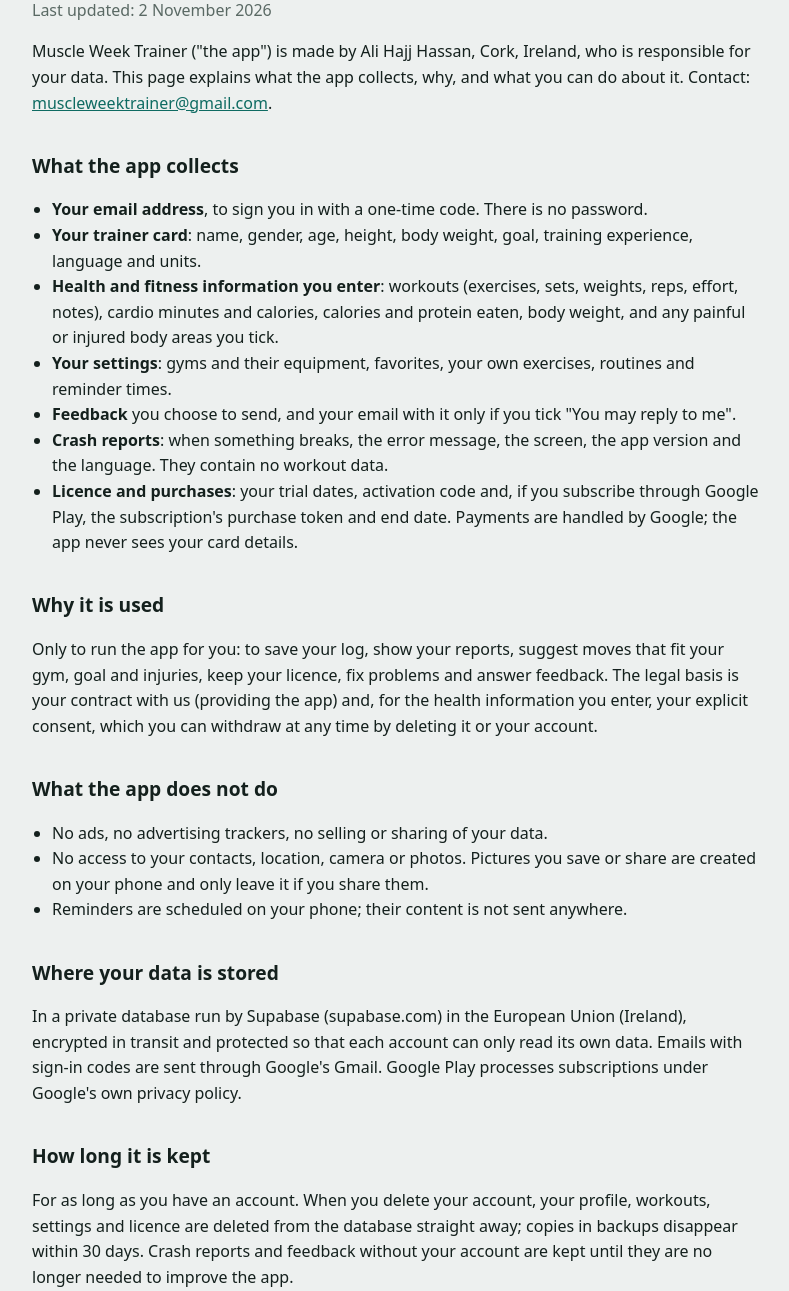
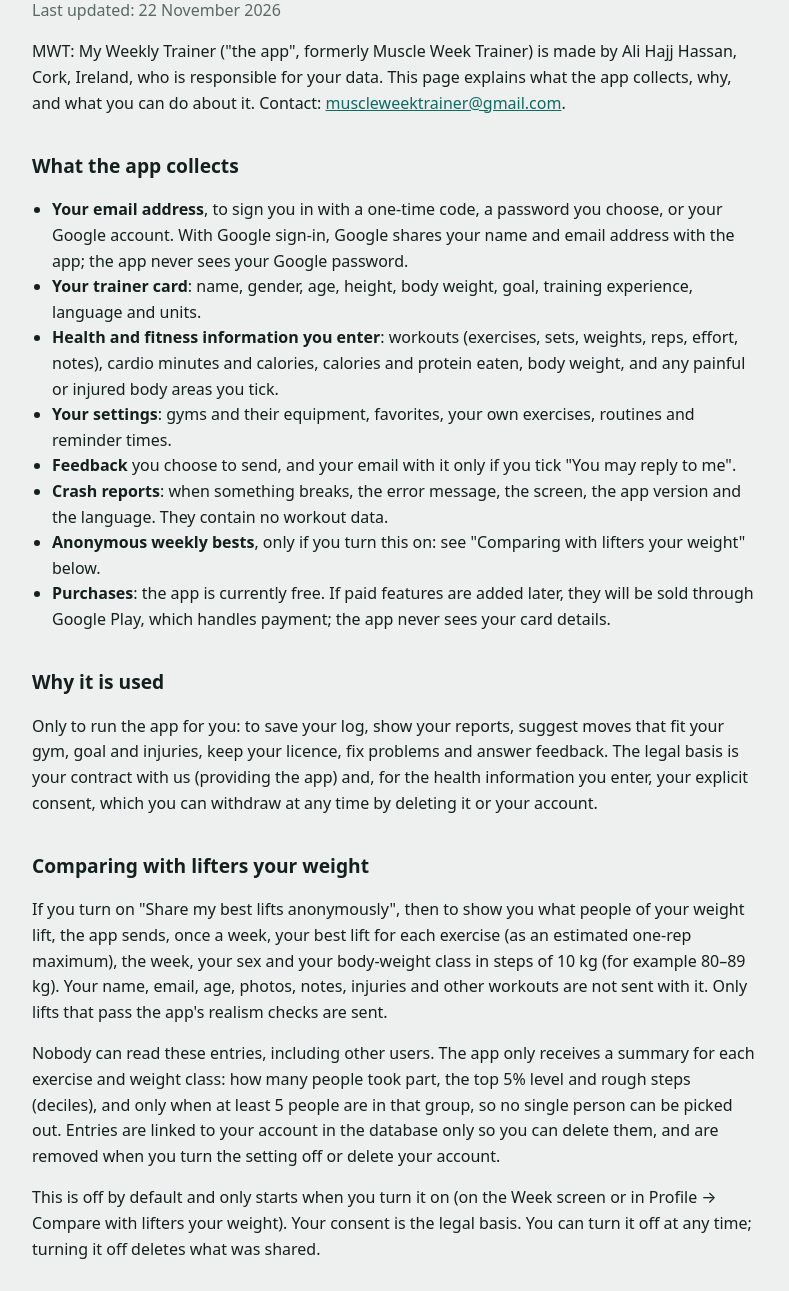
Before and after one commit to muscleweektrainer/muscle-week-trainer-site, a plain HTML site: page privacy.html in a window 1280 px wide. Shown: the part 151-1442 px from the top of the page, without its empty margins (244-1033 px from the left). Drawn offline with Linux system fonts and the light colour scheme.

Commit message:
Add files via upload

```diff
--- a/privacy.html
+++ b/privacy.html
@@ -1,27 +1,33 @@
 <!doctype html><html lang="en"><head><meta charset="utf-8"><meta name="viewport" content="width=device-width,initial-scale=1">
-<title>Privacy policy · Muscle Week Trainer</title><link rel="stylesheet" href="style.css"><script src="config.js"></script></head><body><main>
-<header class="top"><span class="logo">M</span><a href="index.html">Muscle Week Trainer</a></header>
+<title>Privacy policy · MWT: My Weekly Trainer</title><link rel="stylesheet" href="style.css"><script src="config.js"></script></head><body><main>
+<header class="top"><span class="logo">M</span><a href="index.html">MWT: My Weekly Trainer</a></header>
 <h1>Privacy policy</h1>
-<p class="muted">Last updated: 2 November 2026</p>
-<p>Muscle Week Trainer ("the app") is made by Ali Hajj Hassan, Cork, Ireland, who is responsible for your data. This page explains what the app collects, why, and what you can do about it. Contact: <a class="mail" href="#"></a>.</p>
+<p class="muted">Last updated: 22 November 2026</p>
+<p>MWT: My Weekly Trainer ("the app", formerly Muscle Week Trainer) is made by Ali Hajj Hassan, Cork, Ireland, who is responsible for your data. This page explains what the app collects, why, and what you can do about it. Contact: <a class="mail" href="#"></a>.</p>
 
 <h2>What the app collects</h2>
 <ul>
-<li><b>Your email address</b>, to sign you in with a one-time code. There is no password.</li>
+<li><b>Your email address</b>, to sign you in with a one-time code, a password you choose, or your Google account. With Google sign-in, Google shares your name and email address with the app; the app never sees your Google password.</li>
 <li><b>Your trainer card</b>: name, gender, age, height, body weight, goal, training experience, language and units.</li>
 <li><b>Health and fitness information you enter</b>: workouts (exercises, sets, weights, reps, effort, notes), cardio minutes and calories, calories and protein eaten, body weight, and any painful or injured body areas you tick.</li>
 <li><b>Your settings</b>: gyms and their equipment, favorites, your own exercises, routines and reminder times.</li>
 <li><b>Feedback</b> you choose to send, and your email with it only if you tick "You may reply to me".</li>
 <li><b>Crash reports</b>: when something breaks, the error message, the screen, the app version and the language. They contain no workout data.</li>
-<li><b>Licence and purchases</b>: your trial dates, activation code and, if you subscribe through Google Play, the subscription's purchase token and end date. Payments are handled by Google; the app never sees your card details.</li>
+<li><b>Anonymous weekly bests</b>, only if you turn this on: see "Comparing with lifters your weight" below.</li>
+<li><b>Purchases</b>: the app is currently free. If paid features are added later, they will be sold through Google Play, which handles payment; the app never sees your card details.</li>
 </ul>
 
 <h2>Why it is used</h2>
 <p>Only to run the app for you: to save your log, show your reports, suggest moves that fit your gym, goal and injuries, keep your licence, fix problems and answer feedback. The legal basis is your contract with us (providing the app) and, for the health information you enter, your explicit consent, which you can withdraw at any time by deleting it or your account.</p>
 
+<h2>Comparing with lifters your weight</h2>
+<p>If you turn on "Share my best lifts anonymously", then to show you what people of your weight lift, the app sends, once a week, your best lift for each exercise (as an estimated one-rep maximum), the week, your sex and your body-weight class in steps of 10 kg (for example 80–89 kg). Your name, email, age, photos, notes, injuries and other workouts are not sent with it. Only lifts that pass the app's realism checks are sent.</p>
+<p>Nobody can read these entries, including other users. The app only receives a summary for each exercise and weight class: how many people took part, the top 5% level and rough steps (deciles), and only when at least 5 people are in that group, so no single person can be picked out. Entries are linked to your account in the database only so you can delete them, and are removed when you turn the setting off or delete your account.</p>
+<p>This is off by default and only starts when you turn it on (on the Week screen or in Profile → Compare with lifters your weight). Your consent is the legal basis. You can turn it off at any time; turning it off deletes what was shared.</p>
+
 <h2>What the app does not do</h2>
 <ul>
-<li>No ads, no advertising trackers, no selling or sharing of your data.</li>
+<li>No ads, no advertising trackers, no selling of your data. Other users never see your name or your own entries, only anonymous group summaries.</li>
 <li>No access to your contacts, location, camera or photos. Pictures you save or share are created on your phone and only leave it if you share them.</li>
 <li>Reminders are scheduled on your phone; their content is not sent anywhere.</li>
 </ul>
@@ -30,7 +36,7 @@
 <p>In a private database run by Supabase (supabase.com) in the European Union (Ireland), encrypted in transit and protected so that each account can only read its own data. Emails with sign-in codes are sent through Google's Gmail. Google Play processes subscriptions under Google's own privacy policy.</p>
 
 <h2>How long it is kept</h2>
-<p>For as long as you have an account. When you delete your account, your profile, workouts, settings and licence are deleted from the database straight away; copies in backups disappear within 30 days. Crash reports and feedback without your account are kept until they are no longer needed to improve the app.</p>
+<p>For as long as you have an account. When you delete your account, your profile, workouts, settings and anonymous weekly bests are deleted from the database straight away; copies in backups disappear within 30 days. Crash reports and feedback without your account are kept until they are no longer needed to improve the app.</p>
 
 <h2>Your rights</h2>
 <p>You can see, correct and export your data in the app (Profile → Export my workouts), and delete your account in the app (Profile → Delete account) or on the <a href="delete-account.html">delete your account</a> page. You can also ask for a copy of your data, a correction or deletion by email, and you have the right to complain to the Irish Data Protection Commission (dataprotection.ie).</p>
```
